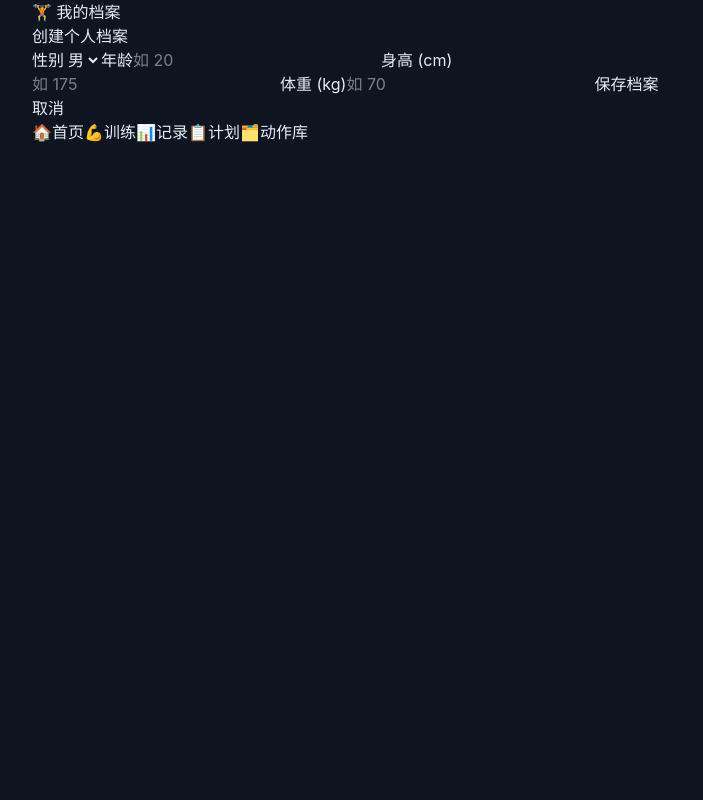
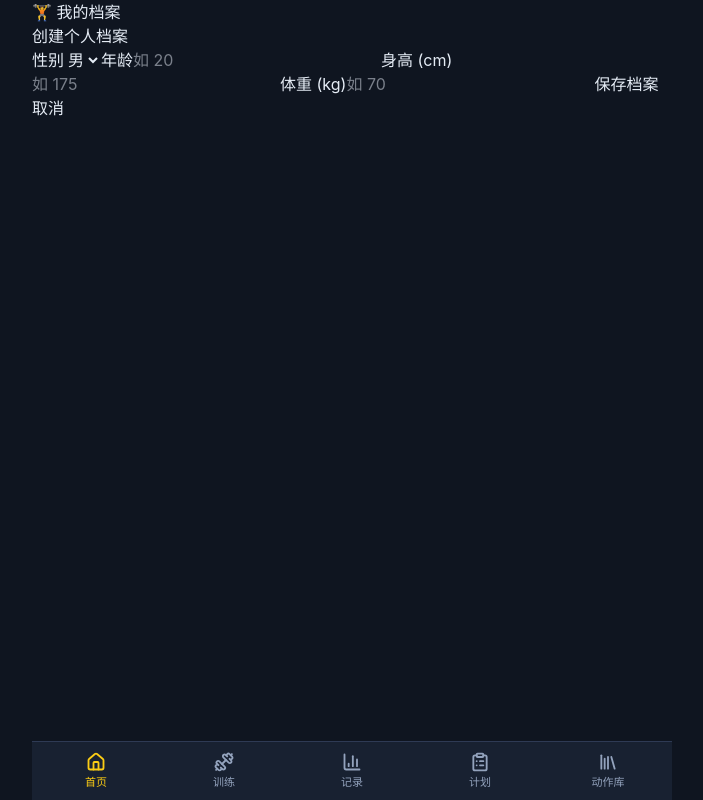
Before and after one commit to Huang-1226/fitness-app, a React (Vite) app: page / in a window 1280 px wide. Shown: the whole page, without its empty margins (288-991 px from the left). Built offline with nearby package versions, Linux system fonts and the light colour scheme.

Commit message:
refactor: BottomNav 换 lucide 图标 + Tailwind；Modal 改用 shadcn Sheet 底部弹窗

```diff
--- a/src/ui/components/BottomNav.tsx
+++ b/src/ui/components/BottomNav.tsx
@@ -1,25 +1,30 @@
+import { BarChart3, ClipboardList, Dumbbell, Home, Library } from 'lucide-react';
 import { NavLink } from 'react-router-dom';
 
 const items = [
-  { to: '/', label: '首页', icon: '🏠' },
-  { to: '/training', label: '训练', icon: '💪' },
-  { to: '/history', label: '记录', icon: '📊' },
-  { to: '/plan', label: '计划', icon: '📋' },
-  { to: '/library', label: '动作库', icon: '🗂️' },
-];
+  { to: '/', label: '首页', icon: Home },
+  { to: '/training', label: '训练', icon: Dumbbell },
+  { to: '/history', label: '记录', icon: BarChart3 },
+  { to: '/plan', label: '计划', icon: ClipboardList },
+  { to: '/library', label: '动作库', icon: Library },
+] as const;
 
 export default function BottomNav() {
   return (
-    <nav className="bottom-nav">
-      {items.map((it) => (
+    <nav className="bg-card/95 fixed inset-x-0 bottom-0 z-50 mx-auto flex max-w-[640px] border-t border-border backdrop-blur pb-[env(safe-area-inset-bottom)]">
+      {items.map(({ to, label, icon: Icon }) => (
         <NavLink
-          key={it.to}
-          to={it.to}
-          end={it.to === '/'}
-          className={({ isActive }) => `nav-item${isActive ? ' active' : ''}`}
+          key={to}
+          to={to}
+          end={to === '/'}
+          className={({ isActive }) =>
+            `flex flex-1 flex-col items-center gap-0.5 py-2.5 text-[11px] no-underline transition-colors ${
+              isActive ? 'text-primary' : 'text-muted-foreground hover:text-foreground'
+            }`
+          }
         >
-          <span className="nav-icon">{it.icon}</span>
-          <span>{it.label}</span>
+          <Icon className="size-5" strokeWidth={2.2} />
+          <span>{label}</span>
         </NavLink>
       ))}
     </nav>
--- a/src/ui/components/Modal.tsx
+++ b/src/ui/components/Modal.tsx
@@ -1,4 +1,11 @@
 import type { ReactNode } from 'react';
+
+import {
+  Sheet,
+  SheetContent,
+  SheetHeader,
+  SheetTitle,
+} from '@/components/ui/sheet';
 
 export function Modal({
   title,
@@ -10,11 +17,15 @@ export function Modal({
   children: ReactNode;
 }) {
   return (
-    <div className="modal-mask" onClick={onClose}>
-      <div className="modal" onClick={(e) => e.stopPropagation()}>
-        <div className="modal-title">{title}</div>
-        {children}
-      </div>
-    </div>
+    <Sheet open onOpenChange={(open) => (open ? undefined : onClose())}>
+      <SheetContent side="bottom" className="p-0">
+        <SheetHeader className="border-b border-border">
+          <SheetTitle className="text-base">{title}</SheetTitle>
+        </SheetHeader>
+        <div className="max-h-[70dvh] overflow-y-auto px-4 pb-[env(safe-area-inset-bottom)]">
+          {children}
+        </div>
+      </SheetContent>
+    </Sheet>
   );
 }
```
